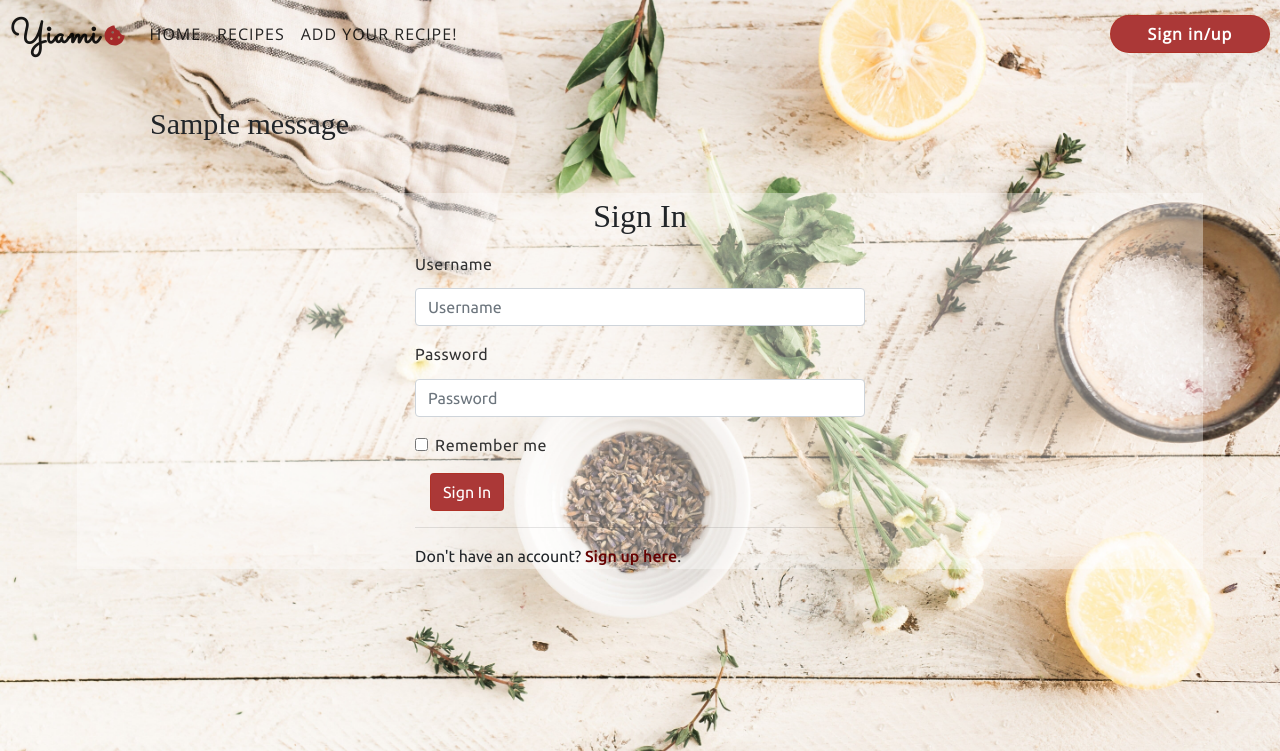
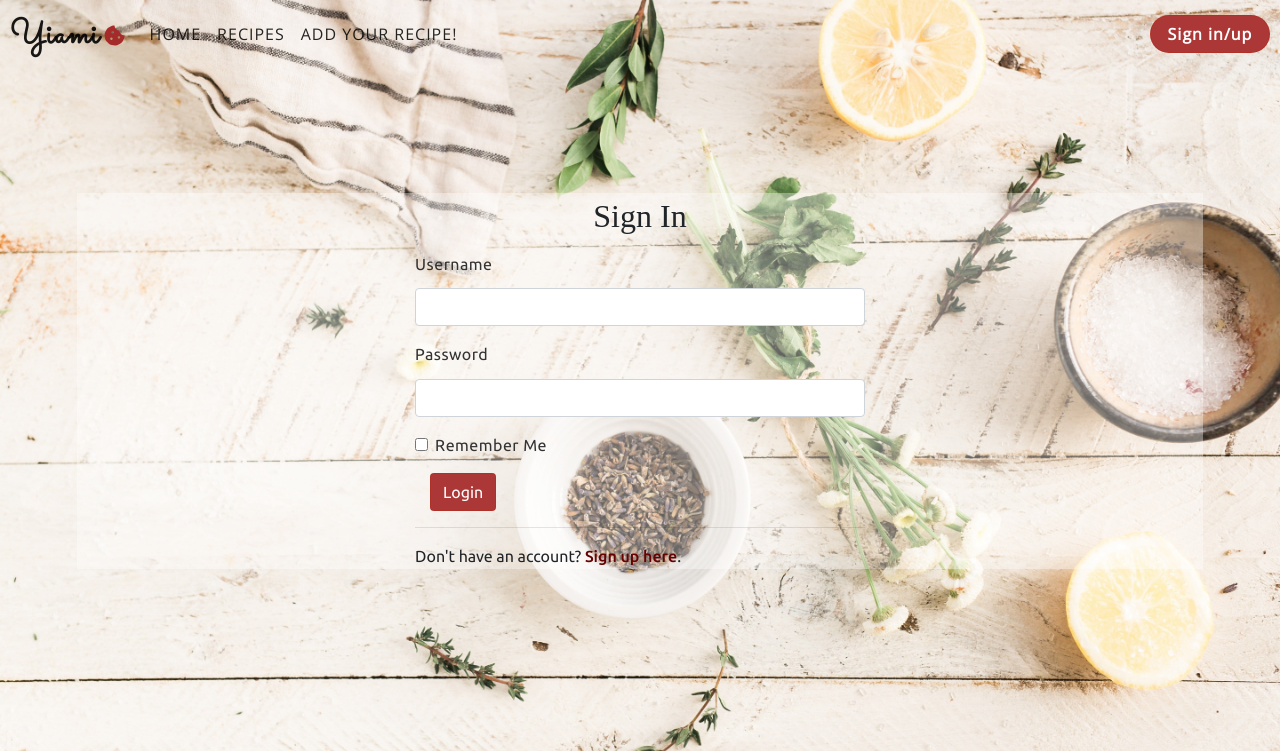
Before and after one commit to edshuli/Yiami-DCProject, a Flask app: page /logIn in a window 1280 px wide. Shown: the top 751 px of the page. Run offline with Flask 2, Linux system fonts and the light colour scheme; one stand-in notice (Sample message) is shown; some libraries are stand-ins or nearby versions; some web fonts are replaced.

Commit message:
Add new login form

```diff
--- a/app.py
+++ b/app.py
@@ -1,9 +1,11 @@
 import os
+
 from flask import Flask, render_template, redirect, request, url_for, session, flash
 from flask_pymongo import PyMongo
 from bson.objectid import ObjectId
 from flask_bcrypt import Bcrypt
 from werkzeug.security import generate_password_hash, check_password_hash
+from form import RegisterForm, LoginForm
 
 
 app = Flask(__name__)
@@ -34,7 +36,7 @@ def main():
     recipes = all_recipes.find()
 
     if 'user' in session:
-        flash('You are logged in as ' + session['user'])
+        flash('Hello ' + session['user'] +'!')
         return render_template('main.html', username=session['user'], user_id=users['_id'])
     return render_template('main.html', recipes=recipes)
 
@@ -66,16 +68,16 @@ def recipe(recipe_id):
 #Sign In
 @app.route('/logIn', methods=['POST','GET'])
 def logIn():
-    if request.method == "POST":
-        login_user = users.find_one({'username':request.form['username']})
-        password = request.form['password']
-        if login_user and  check_password_hash(users['password'], password):
+    form = LoginForm()
+    if form.validate_on_submit():
+        loginUser = users.find_one({'username':request.form['username']})
+        if loginUser and  check_password_hash(loginUser['password'], form.password.data):
             session['user'] = request.form['username']
-            flash('Logged in as {username}!')
+            flash('Hello ' + session['user'] +'!')
             return redirect(url_for('get_recipes'))
         else:
            flash('Invalid username/password combination')
-    return render_template('signIn.html')
+    return render_template('signIn.html', form=form)
 
 
 
@@ -83,20 +85,23 @@ def logIn():
 # Sign Up
 @app.route('/signUp', methods=['POST', 'GET'])
 def signUp():
-    if request.method == 'POST':
-        existing_user = users.find_one({'username': request.form['username']})
-        if existing_user is None:
+    form = RegisterForm()
+    if form.validate_on_submit():
+      users = mongo.db.users
+      existingUser = users.find_one({'username': request.form['username']})
+      if existingUser is None:
             pw_hash =  generate_password_hash(request.form['password'])
             users.insert_one({'username': request.form['username'], 'email': request.form['email'],'password': pw_hash })
             session['user'] = request.form['username']
             return redirect(url_for('main'))
-        flash("Sorry username already exists!")
-    return render_template('signUp.html')
+
+      flash("Sorry username already exists!")
+    return render_template('signUp.html', form=form)
 
 #Log Out
 @app.route('/logOut')
 def logOut():
-    session.pop('username')
+    session.pop('user')
     flash("Successfully logged out")
     return redirect(url_for('main'))
 
--- /dev/null
+++ b/form.py
@@ -0,0 +1,15 @@
+from flask_wtf import FlaskForm
+from wtforms import StringField, SubmitField, PasswordField
+from wtforms.validators import DataRequired
+
+class RegisterForm(FlaskForm):
+    username = StringField('Username', validators=[DataRequired()])
+    email = StringField('Email', validators=[DataRequired()])
+    password = PasswordField('Password', validators=[DataRequired()])
+    submit = SubmitField('Register')
+
+class LoginForm(FlaskForm):
+    username = StringField('Username', validators=[DataRequired()])
+    password = PasswordField('Password', validators=[DataRequired()])
+    remember = StringField('Remember Me')
+    submit = SubmitField('Login')
--- a/static/css/style.css
+++ b/static/css/style.css
@@ -97,6 +97,7 @@ a:hover {
 }
 
  /*Alert Messages*/
+
 .alertContainer{
     position: absolute;
 }
@@ -104,8 +105,11 @@ a:hover {
 #alertTitle{
     font-size: 15px;
     font-family: Unna;
-    padding-top: 50%;
-    margin-left: 22px;
+   /* padding-top: 3%;
+    margin-top: 4%;
+    padding-left: 40%;
+    margin-left: 50px;
+    display: inline-grid;*/
 }
 
  /*Jumbotron*/
@@ -407,7 +411,6 @@ label{
     .btn--cta {
         font-weight: bold;
         border-radius: 23px;
-        width: 160px;
     }
     .navbar-brand {
         font-size: 35px;
@@ -450,11 +453,17 @@ label{
     .subscribeContainer input {
         margin-left: 30%;
     }
-    #alertTitle {
-    font-weight: 600;
-    }
+   /* #alertTitle {
+    font-size:20px;
+    font-weight: 500;
+    display: inline-grid;
+    margin-left: 20%;
+    margin-top: 20px;
+    padding-left: 82%;
+    }*/
+  }
 
-}
+
 
 
 /*------IPAD PRO/ BIG SCREEN -----*/
--- a/templates/base.html
+++ b/templates/base.html
@@ -25,7 +25,7 @@
                             <li><a class="nav-link text-uppercase" href="#">Add your recipe!</a></li>
                         </ul>
                         {% if session.user %}
-							<a href="{{url_for('logOut')}}" class="btn btn--cta btn--red">Sign in/up</a>
+							<a href="{{url_for('logOut')}}" class="btn btn--cta btn--red">Log Out</a>
 						{% else %}
 						    <a href="{{url_for('logIn')}}" class="btn btn--cta btn--red">Sign in/up</a>
 						{% endif %}
@@ -35,20 +35,20 @@
         </div>
     </div>
 
-    <!--Displays flash messages -->
+<!-- !--Displays flash messages
     <div class="container alertContainer">
       <div class="row">
         <div class="messages">
             {% with messages = get_flashed_messages() %}
             {% if messages %}
             {% for message in messages %}
-            <h5 id="alertTitle" class="text-center">{{message}}</h5>
+            <h5 id="alertTitle">{{message}}</h5>
             {% endfor %}
             {% endif %}
             {% endwith %}
         </div>
       </div>
-  </div>
+  </div>-->
     {% block content %} {% endblock %}
 
   <script src="https://cdnjs.cloudflare.com/ajax/libs/jquery/3.2.1/jquery.min.js"></script>
--- a/templates/signIn.html
+++ b/templates/signIn.html
@@ -7,24 +7,23 @@
 				<h5 class="signTitle">Sign In</h5>
 			</div>
 			<form method="POST" action="/logIn">
+            {{ form.hidden_tag() }}
 				<div class="form-group">
-					<label for="username">Username</label>
-					<input type="text" name="username" class="form-control" id="username" placeholder="Username">
+					{{ form.username.label }}
+					{{ form.username(class="form-control") }}
                 </div>
 				<div class="form-group">
-						<label for="password">Password</label>
-						<input type="password" name="password" class="form-control" id="password" placeholder="Password">
+					{{ form.password.label }}
+					{{ form.password(class="form-control") }}
                 </div>
 				<div class="form-group">
 					<div class="form-check mb-2">
-						<input class="form-check-input" type="checkbox" id="autoSizingCheck">
-						<label class="form-check-label" for="autoSizingCheck">
-                            Remember me
-                        </label>
+						{{ form.remember(class="form-check-input", type="checkbox") }}
+                        {{ form.remember.label(class="form-check-label") }}
 					</div>
 				</div>
 				<div class="col-auto">
-					<button type="submit" class="btn btn--sm btn--red">Sign In</button>
+                    {{ form.submit(class="btn btn--sm btn--red") }}
 				</div>
 				<hr>
 				<div>
```
Also changed, not shown: templates/addRecipe.html (added, +21 -0 lines), templates/signUp.html (+8 -7 lines).
